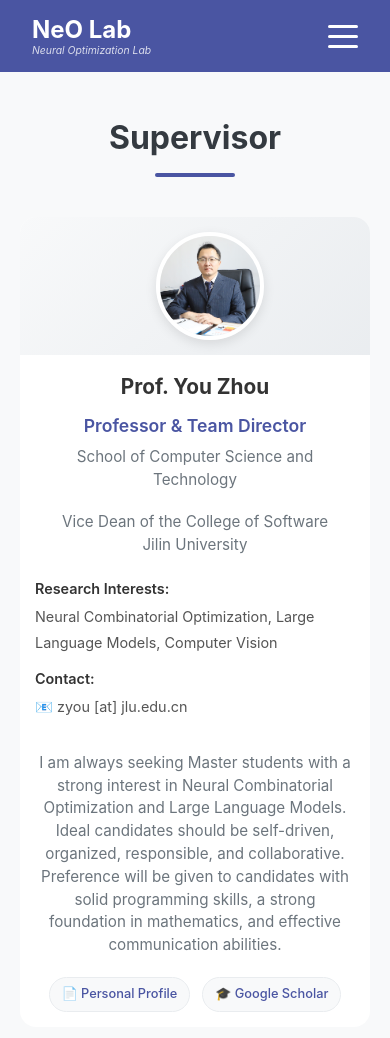
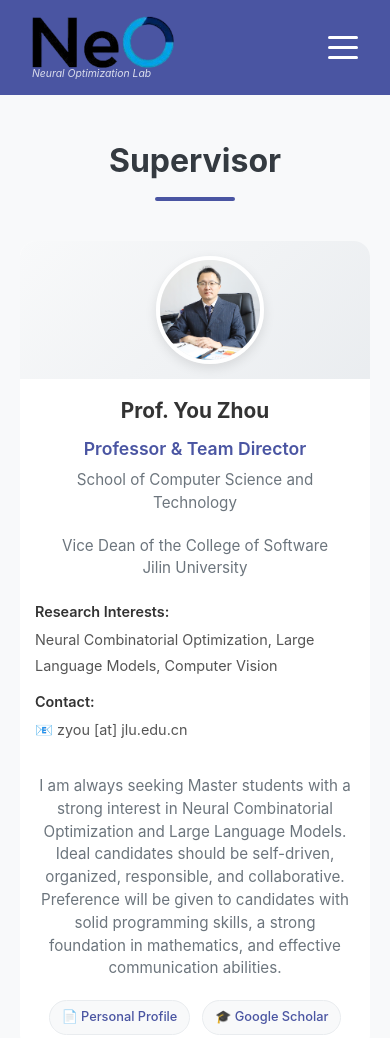
Before and after one commit to jlu-neo-lab/jlu-neo-lab.github.io, a website: page index.html in a window 390 px wide. Shown: the top 1038 px of the page. Drawn offline with Linux system fonts and the light colour scheme.

Commit message:
update logo

```diff
--- a/css/components/logo.css
+++ b/css/components/logo.css
@@ -11,6 +11,14 @@
     color: white;
     font-weight: bold;
     line-height: 1.2;
+}
+
+/* Logo 图片样式 */
+.logo-container .logo-image {
+    height: 50px;
+    max-width: 100px;
+    width: auto;
+    object-fit: contain;
 }
 
 .logo-subtitle {
@@ -27,4 +35,9 @@
         font-size: 0.65rem;
         margin-top: 1px;
     }
+
+    .logo-container .logo-image {
+        height: 52px;
+        max-width: 160px;
+    }
 }
--- a/css/components/navbar.css
+++ b/css/components/navbar.css
@@ -118,7 +118,7 @@
         right: -100%; /* 初始状态在屏幕右侧外 */
         width: 300px;
         height: 100vh;
-        background: linear-gradient(135deg, #4A55A2, #5a67d8);
+        background: linear-gradient(135deg, #4A55A2,s #5a67d8);
         flex-direction: column;
         justify-content: flex-start;
         align-items: center;
--- a/index.html
+++ b/index.html
@@ -14,7 +14,7 @@
     <!-- Navigation -->
     <header class="navbar">
         <a href="#" class="logo-container">
-            <div class="logo">NeO Lab</div>
+            <img src="static/logo.png" alt="NeO Lab" class="logo-image">
             <div class="logo-subtitle" data-en="Neural Optimization Lab" data-zh="神经优化实验室">Neural Optimization Lab</div>
         </a>
         <button class="hamburger" id="hamburger-menu" aria-label="Toggle navigation">
--- a/styles.css
+++ b/styles.css
@@ -9,7 +9,7 @@ body {
 
 /* --- 导航栏样式 --- */
 .navbar {
-    background-color: #4A55A2; /* 参考图中的深蓝色 */
+    background-color: #11a0e5; /* 参考图中的深蓝色 */
     padding: 1rem 2rem;
     display: flex;
     justify-content: space-between; /* 两端对齐 */
```
Also changed, not shown: pages/news.html (+1 -1 lines), pages/projects.html (+1 -1 lines), pages/research.html (+1 -1 lines), static/logo.png (added).
